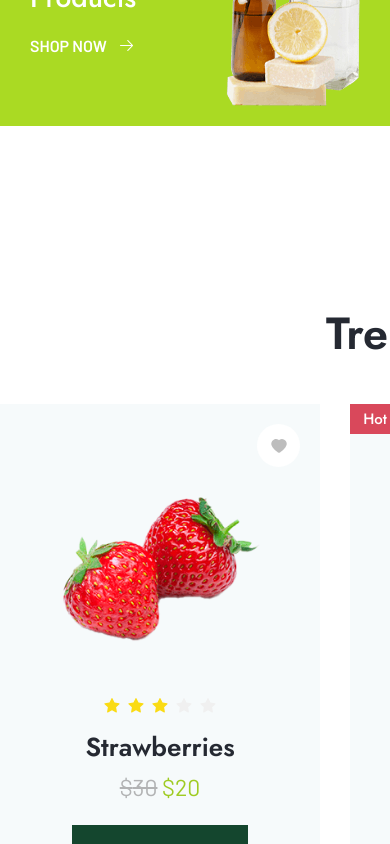
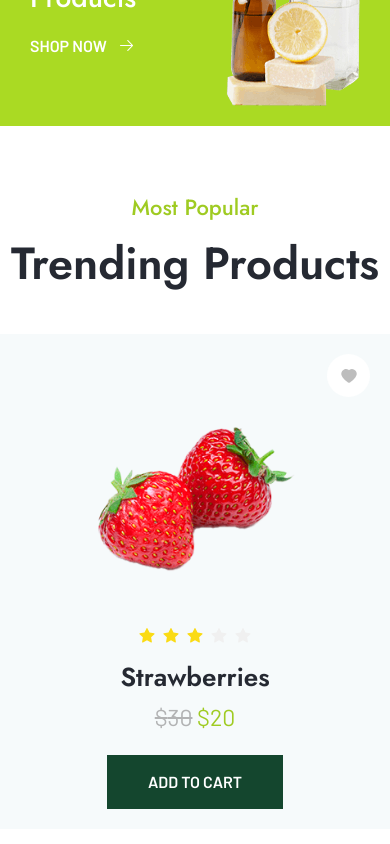
Before and after one commit to ilya-ozerov/groxi, a React (Create React App) app: page /home in a window 390 px wide. Shown: the part 1860-2704 px from the top of the page. Built offline with nearby package versions, Linux system fonts and the light colour scheme.

Commit message:
Added <TrendingProducts> adaptive styles of HomePage

```diff
--- a/src/сomponents/pages/HomePage/TrendingProducts/TrendingProducts.scss
+++ b/src/сomponents/pages/HomePage/TrendingProducts/TrendingProducts.scss
@@ -1,5 +1,8 @@
 .trending {
     padding-top: 140px;
+    @media (max-width: 1125px) {
+        padding-top: 70px;
+    }
     &__body {
         display: grid;
         align-items: center;
@@ -7,9 +10,11 @@
     }
     &__title {
         margin-bottom: 23px;
+        text-align: center;
     }
     &__subtitle {
         margin-bottom: 48px;
+        text-align: center;
     }
     &__products {
         width: 100%;
@@ -17,6 +22,13 @@
         gap: 30px;
         grid-template-columns: repeat(3, minmax(320px, 1fr));
         grid-auto-rows: 1fr;
+
+        @media (max-width: 1125px) {
+            grid-template-columns: repeat(2, minmax(320px, 1fr));
+        }
+        @media (max-width: 767px) {
+            grid-template-columns: repeat(1, minmax(320px, 1fr));
+        }
     }
     &__item {
         background-color: #f6fafb;
```
